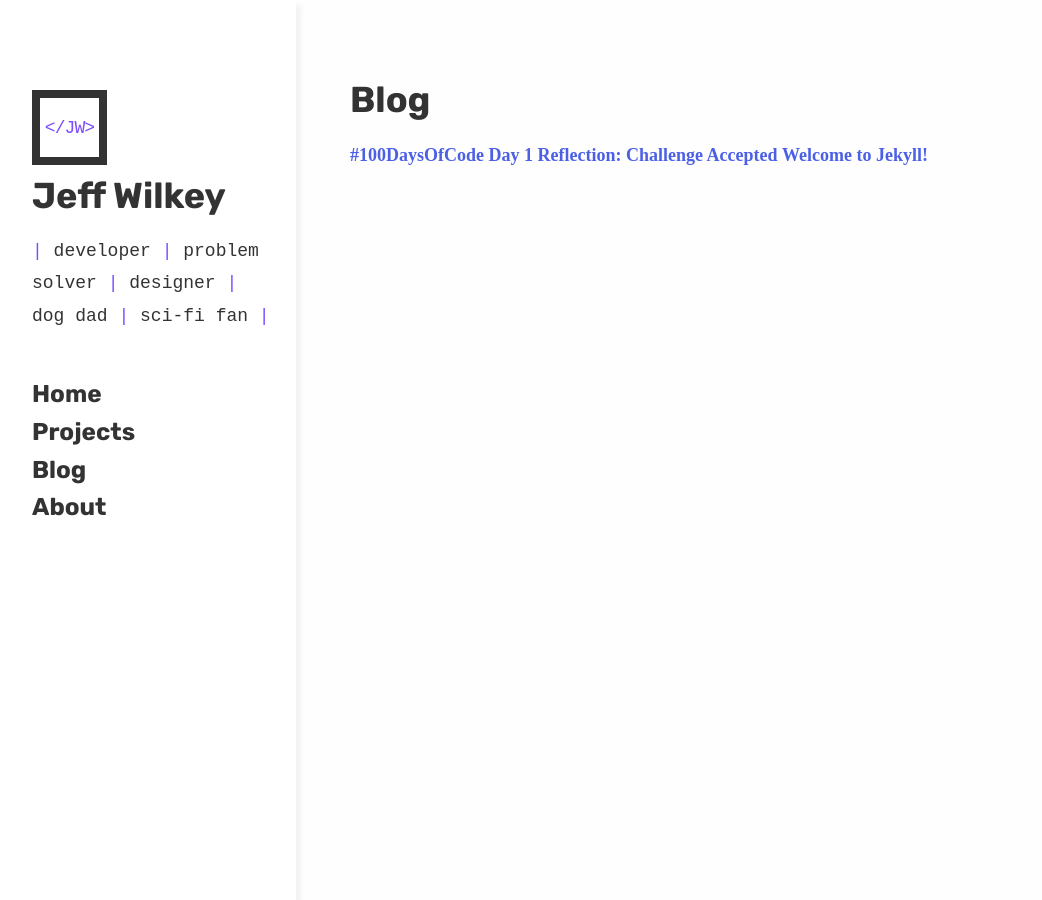
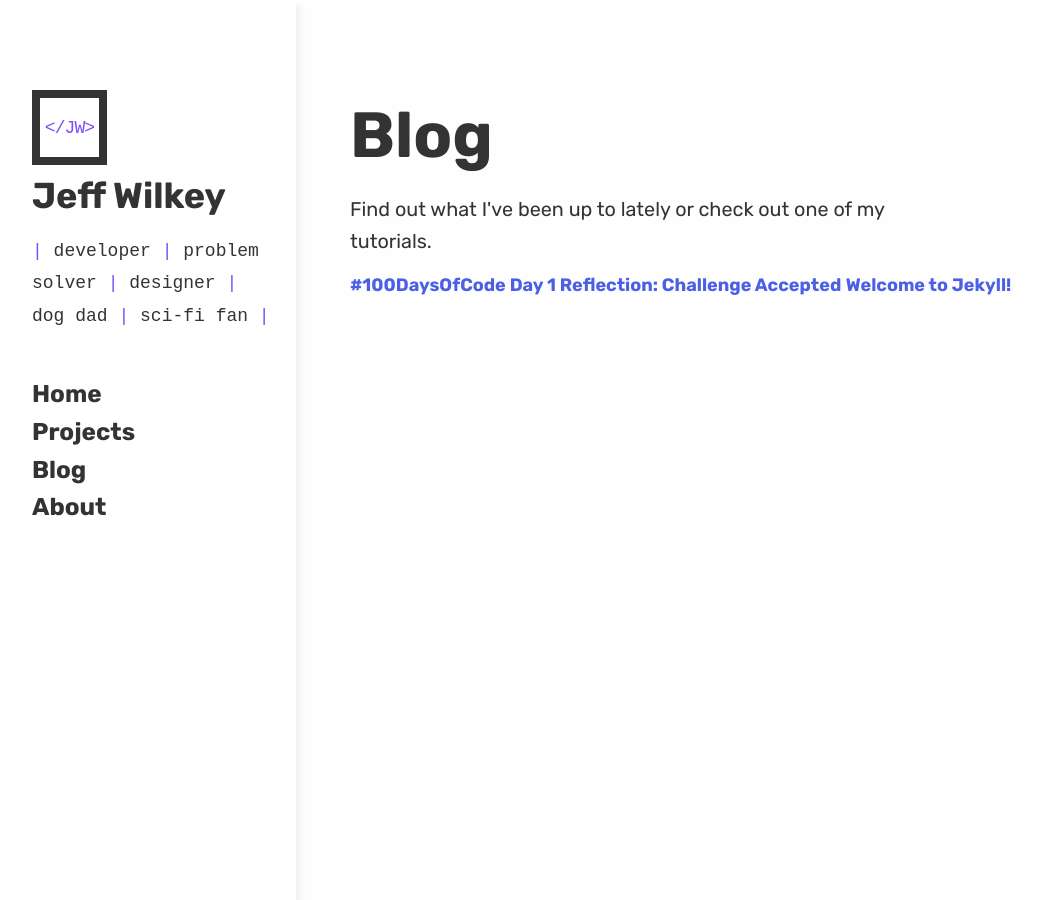
Before and after one commit to JeffWilkey/jeffwilkey.com-jekyll, a Jekyll site: the page built from blog.html, in a window 1280 px wide. Shown: the whole page, without its empty margins (4-1046 px from the left). Built offline with Jekyll 4.4.1, drawn with Linux system fonts in a browser that asks for light colours; nearby versions of some CDN libraries.

Commit message:
add better page styling

```diff
--- a/_sass/main.scss
+++ b/_sass/main.scss
@@ -9,6 +9,7 @@ body {
 }
 
 a {
+  font-family: $primary-font;
   font-weight: $font-bold;
   color: $links;
   text-decoration: none;
--- /dev/null
+++ b/_sass/page.scss
@@ -0,0 +1,10 @@
+.page {
+  .page-title {
+    font-size: 3.55rem;
+    margin-bottom: 0;
+  }
+  .page-tagline {
+    max-width: 556px;
+    font-size: 1.1rem;
+  }
+}
--- a/assets/css/styles.scss
+++ b/assets/css/styles.scss
@@ -6,4 +6,5 @@
 @import "highlighting";
 @import "navbar";
 @import "main";
+@import "page";
 @import "project";
--- a/blog.html
+++ b/blog.html
@@ -2,8 +2,12 @@
 title: Blog
 ---
 
-<div>
-  <h1>{{ page.title }}</h1>
+<div class="page">
+  <div class="page-header">
+    <h1 class="page-title">{{ page.title }}</h1>
+    <p class="page-tagline">Find out what I've been up to lately or check out one of my tutorials.</p>
+  </div>
+
   {% for post in site.posts %}
     <a href="{{post.url}}">{{post.title}}</a>
   {% endfor %}
```
